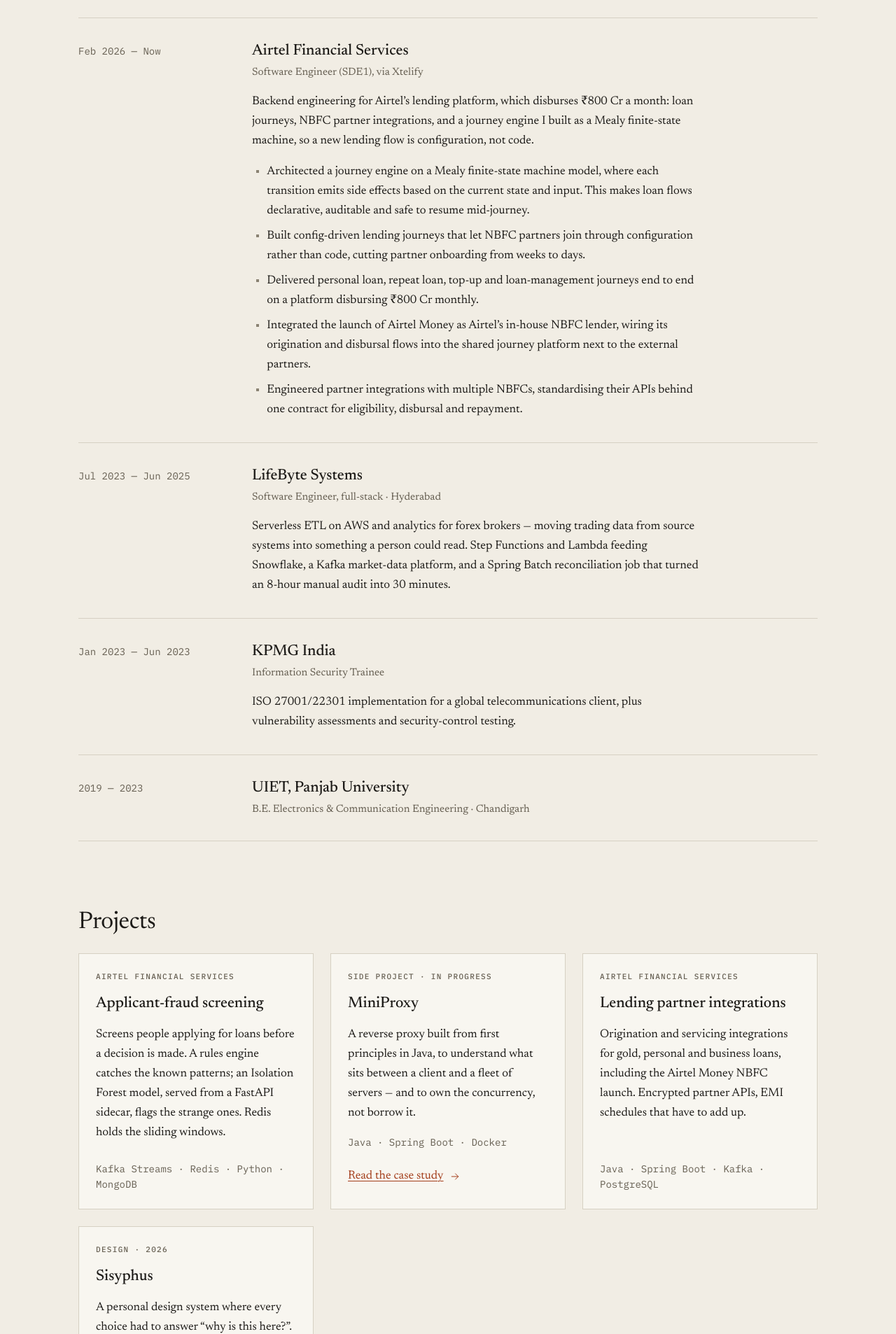
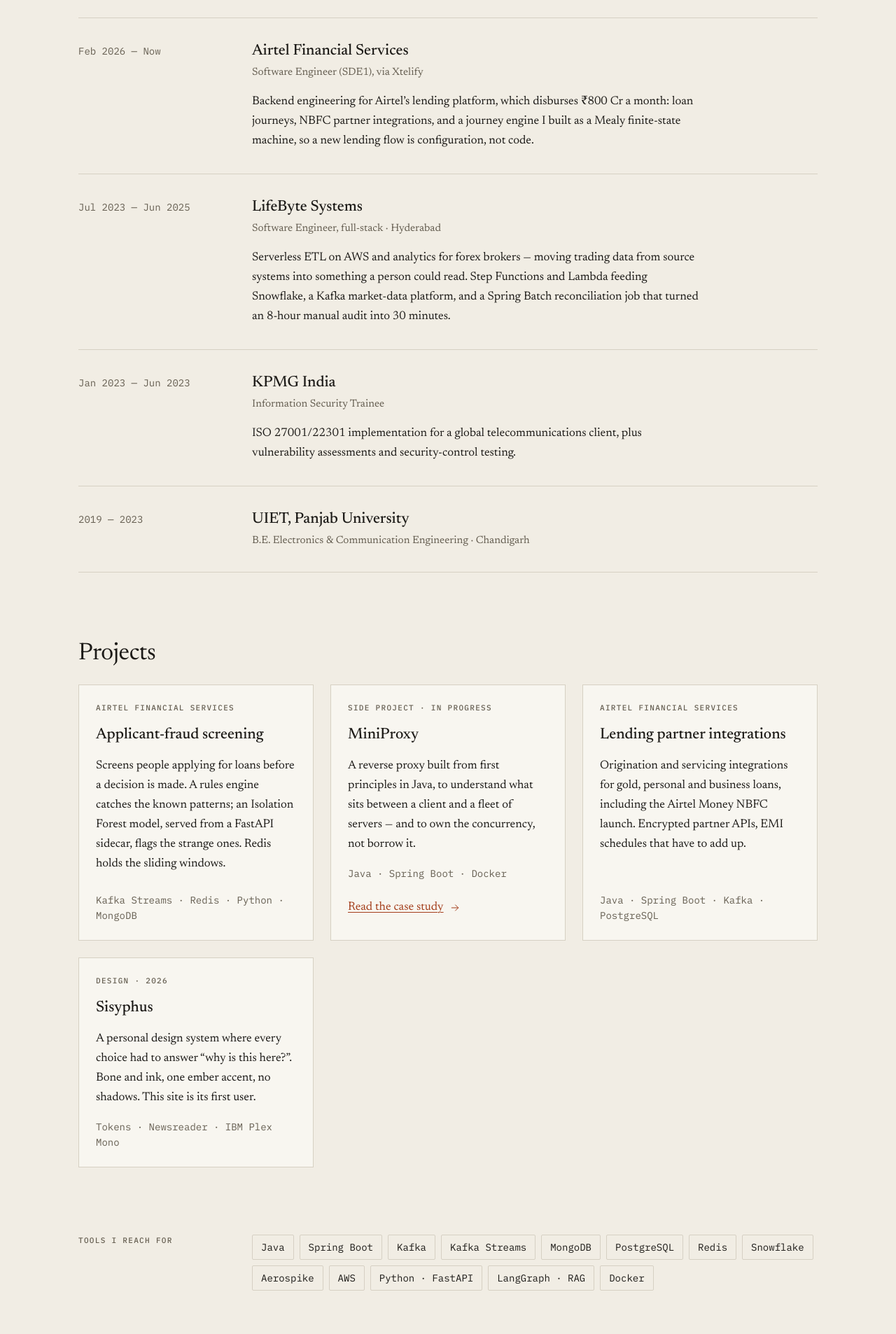
Before and after one commit to vishavbangotra/Portfolio, a Jekyll site: the page built from work.html, in a window 1280 px wide. Shown: the part 610-2516 px from the top of the page at 70% size. Built offline with Jekyll 4.4.1, drawn with Linux system fonts in a browser that asks for light colours.

Commit message:
Remove Airtel bullets; keep summary only
Co-Authored-By: Claude Opus 5.5 <noreply@anthropic.com>
Claude-Session: https://claude.ai/code/session_01ALj22LgqxBGB6GnW6gAPCZ

```diff
--- a/_data/experience.yml
+++ b/_data/experience.yml
@@ -7,28 +7,6 @@
     a month: loan journeys, NBFC partner integrations, and a journey engine I
     built as a Mealy finite-state machine, so a new lending flow is
     configuration, not code.
-  bullets:
-    - >-
-      Architected a journey engine on a Mealy finite-state machine model, where
-      each transition emits side effects based on the current state and input.
-      This makes loan flows declarative, auditable and safe to resume
-      mid-journey.
-    # TODO: swap in real figures, e.g. "from [X] weeks to [Y] days".
-    - >-
-      Built config-driven lending journeys that let NBFC partners join through
-      configuration rather than code, cutting partner onboarding from weeks to
-      days.
-    - >-
-      Delivered personal loan, repeat loan, top-up and loan-management journeys
-      end to end on a platform disbursing ₹800 Cr monthly.
-    - >-
-      Integrated the launch of Airtel Money as Airtel’s in-house NBFC lender,
-      wiring its origination and disbursal flows into the shared journey
-      platform next to the external partners.
-    # TODO: add the partner count, e.g. "with [N] NBFCs".
-    - >-
-      Engineered partner integrations with multiple NBFCs, standardising their
-      APIs behind one contract for eligibility, disbursal and repayment.
 
 - dates: Jul 2023 — Jun 2025
   org: LifeByte Systems
--- a/assets/css/site.css
+++ b/assets/css/site.css
@@ -578,17 +578,6 @@ svg {
 .exp-row__summary {
   margin-top: 16px;
 }
-.exp-row__bullets {
-  margin-top: 16px;
-  padding-left: 1.25em;
-  list-style: square;
-}
-.exp-row__bullets li + li {
-  margin-top: 8px;
-}
-.exp-row__bullets li::marker {
-  color: var(--stone);
-}
 
 .entry-row {
   display: flex;
--- a/work.html
+++ b/work.html
@@ -23,13 +23,6 @@ description: Where I've worked, what I've built, and what I'm still building.
         {%- endif %}
         {%- if job.summary %}
         <p class="exp-row__summary">{{ job.summary }}</p>
-        {%- endif %}
-        {%- if job.bullets and job.bullets.size > 0 %}
-        <ul class="exp-row__bullets">
-          {%- for b in job.bullets %}
-          <li>{{ b }}</li>
-          {%- endfor %}
-        </ul>
         {%- endif %}
       </div>
     </li>
```
